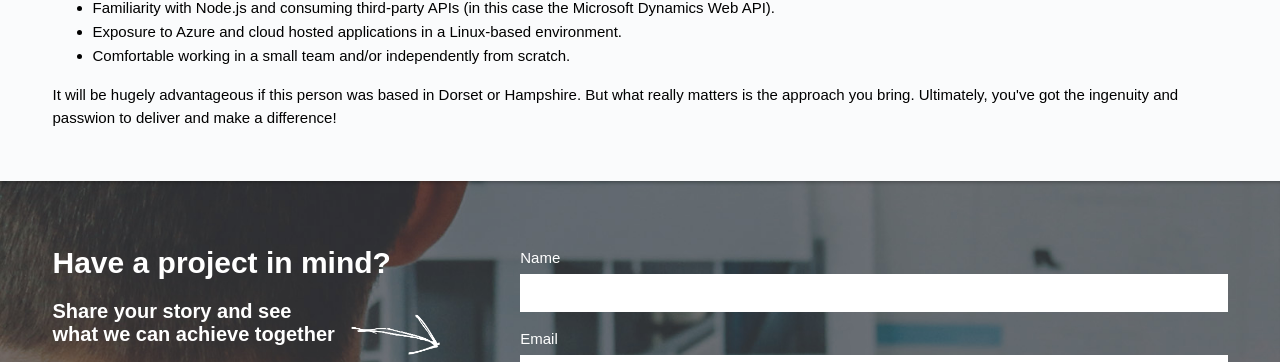
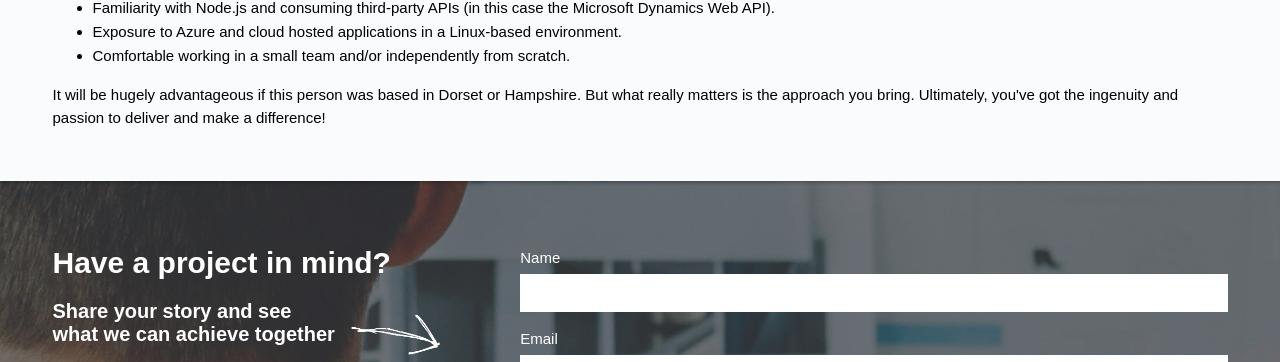
Before and after one commit to chrischerrett/chrischerrett.github.io, a Jekyll site: the page built from careers.md, in a window 1280 px wide. Shown: the part 1247-1609 px from the top of the page. Built offline with Jekyll 4.4.1, drawn with Linux system fonts in a browser that asks for light colours; nearby versions of some CDN libraries.

Commit message:
Update careers.md

```diff
--- a/careers.md
+++ b/careers.md
@@ -57,7 +57,7 @@
                         <li>Comfortable working in a small team and/or independently from scratch.</li>
                       </ul>
                     </p>
-                    <p>It will be hugely advantageous if this person was based in Dorset or Hampshire. But what really matters is the approach you bring. Ultimately, you've got the ingenuity and passwion to deliver and make a difference!</p>
+                    <p>It will be hugely advantageous if this person was based in Dorset or Hampshire. But what really matters is the approach you bring. Ultimately, you've got the ingenuity and passion to deliver and make a difference!</p>
                 </div>
             </div>
 
```
